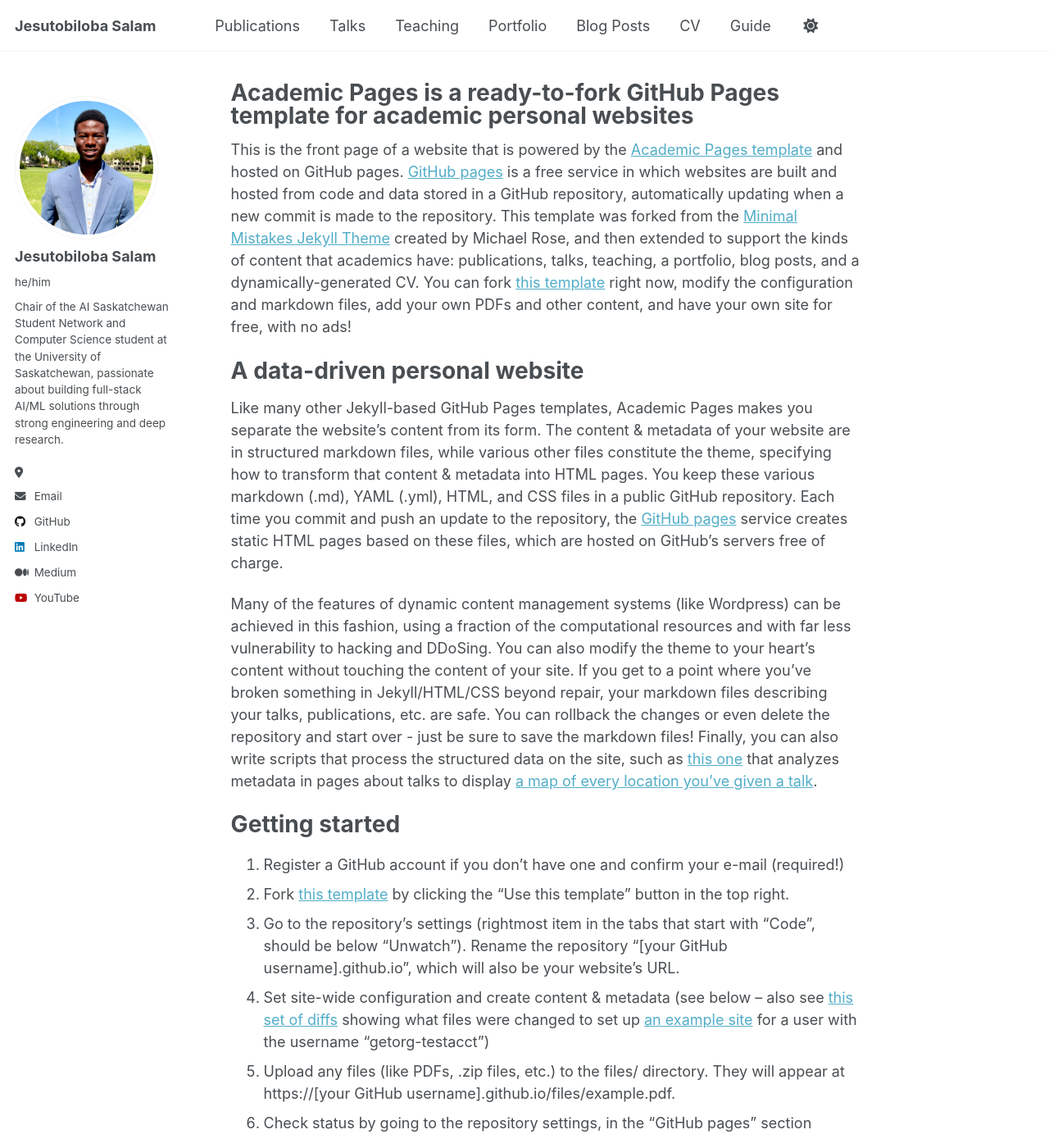
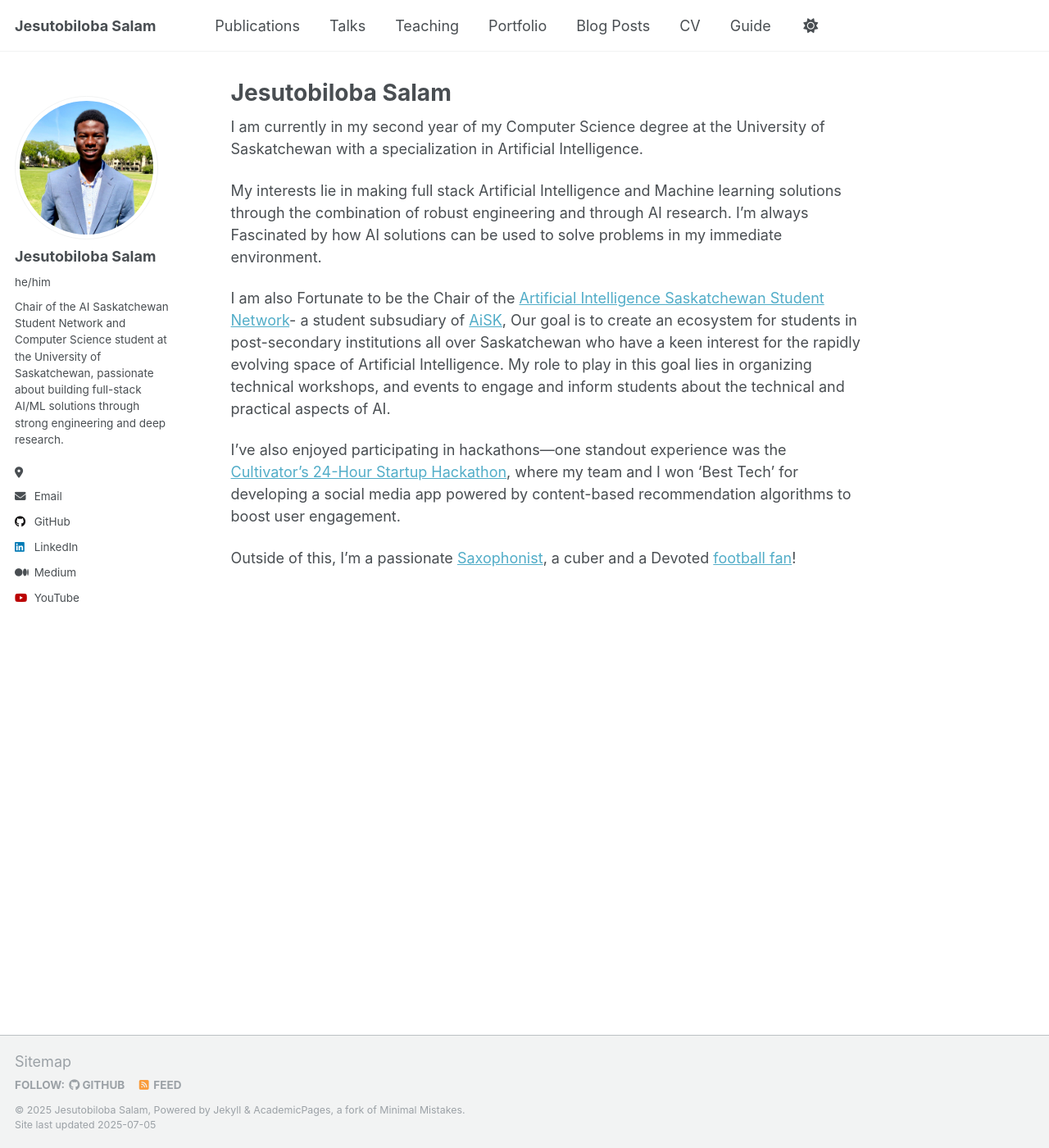
Before and after one commit to Jtsalam/Jtsalam.github.io, a Jekyll site: the page built from _pages/about.md, in a window 1280 px wide and 1400 px high. Shown: the whole window at 82% size. Built offline with Jekyll 4.4.1, drawn with Linux system fonts in a browser that asks for light colours; some of the changed text lies outside the part shown.

Commit message:
Update about.md
Added my Bio

```diff
--- a/_pages/about.md
+++ b/_pages/about.md
@@ -1,49 +1,19 @@
 ---
 permalink: /
-title: "Academic Pages is a ready-to-fork GitHub Pages template for academic personal websites"
+title: "Jesutobiloba Salam"
+excerpt: About me
 author_profile: true
 redirect_from:
   - /about/
   - /about.html
 ---
 
-This is the front page of a website that is powered by the [Academic Pages template](https://github.com/academicpages/academicpages.github.io) and hosted on GitHub pages. [GitHub pages](https://pages.github.com) is a free service in which websites are built and hosted from code and data stored in a GitHub repository, automatically updating when a new commit is made to the repository. This template was forked from the [Minimal Mistakes Jekyll Theme](https://mmistakes.github.io/minimal-mistakes/) created by Michael Rose, and then extended to support the kinds of content that academics have: publications, talks, teaching, a portfolio, blog posts, and a dynamically-generated CV. You can fork [this template](https://github.com/academicpages/academicpages.github.io) right now, modify the configuration and markdown files, add your own PDFs and other content, and have your own site for free, with no ads!
+I am currently in my second year of my Computer Science degree at the University of Saskatchewan with a specialization in Artificial Intelligence.
 
-A data-driven personal website
-======
-Like many other Jekyll-based GitHub Pages templates, Academic Pages makes you separate the website's content from its form. The content & metadata of your website are in structured markdown files, while various other files constitute the theme, specifying how to transform that content & metadata into HTML pages. You keep these various markdown (.md), YAML (.yml), HTML, and CSS files in a public GitHub repository. Each time you commit and push an update to the repository, the [GitHub pages](https://pages.github.com/) service creates static HTML pages based on these files, which are hosted on GitHub's servers free of charge.
+My interests lie in making full stack Artificial Intelligence and Machine learning solutions through the combination of robust engineering and through AI research. I'm always Fascinated by how AI solutions can be used to solve problems in my immediate environment.
 
-Many of the features of dynamic content management systems (like Wordpress) can be achieved in this fashion, using a fraction of the computational resources and with far less vulnerability to hacking and DDoSing. You can also modify the theme to your heart's content without touching the content of your site. If you get to a point where you've broken something in Jekyll/HTML/CSS beyond repair, your markdown files describing your talks, publications, etc. are safe. You can rollback the changes or even delete the repository and start over - just be sure to save the markdown files! Finally, you can also write scripts that process the structured data on the site, such as [this one](https://github.com/academicpages/academicpages.github.io/blob/master/talkmap.ipynb) that analyzes metadata in pages about talks to display [a map of every location you've given a talk](https://academicpages.github.io/talkmap.html).
+I am also Fortunate to be the Chair of the [Artificial Intelligence Saskatchewan Student Network](https://www.linkedin.com/feed/update/urn:li:activity:7296044913526247425/)- a student subsudiary of [AiSK](https://www.aisk.ca/), Our goal is to create an ecosystem for students in post-secondary institutions all over Saskatchewan who have a keen interest for the rapidly evolving space of Artificial Intelligence. My role to play in this goal lies in organizing technical workshops, and events to engage and inform students about the technical and practical aspects of AI.
 
-Getting started
-======
-1. Register a GitHub account if you don't have one and confirm your e-mail (required!)
-1. Fork [this template](https://github.com/academicpages/academicpages.github.io) by clicking the "Use this template" button in the top right.
-1. Go to the repository's settings (rightmost item in the tabs that start with "Code", should be below "Unwatch"). Rename the repository "[your GitHub username].github.io", which will also be your website's URL.
-1. Set site-wide configuration and create content & metadata (see below -- also see [this set of diffs](http://archive.is/3TPas) showing what files were changed to set up [an example site](https://getorg-testacct.github.io) for a user with the username "getorg-testacct")
-1. Upload any files (like PDFs, .zip files, etc.) to the files/ directory. They will appear at https://[your GitHub username].github.io/files/example.pdf.
-1. Check status by going to the repository settings, in the "GitHub pages" section
+I've also enjoyed participating in hackathons—one standout experience was the [Cultivator's 24-Hour Startup Hackathon](https://www.linkedin.com/feed/update/urn:li:activity:7294478916356911104/), where my team and I won 'Best Tech' for developing a social media app powered by content-based recommendation algorithms to boost user engagement.
 
-Site-wide configuration
-------
-The main configuration file for the site is in the base directory in [_config.yml](https://github.com/academicpages/academicpages.github.io/blob/master/_config.yml), which defines the content in the sidebars and other site-wide features. You will need to replace the default variables with ones about yourself and your site's github repository. The configuration file for the top menu is in [_data/navigation.yml](https://github.com/academicpages/academicpages.github.io/blob/master/_data/navigation.yml). For example, if you don't have a portfolio or blog posts, you can remove those items from that navigation.yml file to remove them from the header.
-
-Create content & metadata
-------
-For site content, there is one markdown file for each type of content, which are stored in directories like _publications, _talks, _posts, _teaching, or _pages. For example, each talk is a markdown file in the [_talks directory](https://github.com/academicpages/academicpages.github.io/tree/master/_talks). At the top of each markdown file is structured data in YAML about the talk, which the theme will parse to do lots of cool stuff. The same structured data about a talk is used to generate the list of talks on the [Talks page](https://academicpages.github.io/talks), each [individual page](https://academicpages.github.io/talks/2012-03-01-talk-1) for specific talks, the talks section for the [CV page](https://academicpages.github.io/cv), and the [map of places you've given a talk](https://academicpages.github.io/talkmap.html) (if you run this [python file](https://github.com/academicpages/academicpages.github.io/blob/master/talkmap.py) or [Jupyter notebook](https://github.com/academicpages/academicpages.github.io/blob/master/talkmap.ipynb), which creates the HTML for the map based on the contents of the _talks directory).
-
-**Markdown generator**
-
-The repository includes [a set of Jupyter notebooks](https://github.com/academicpages/academicpages.github.io/tree/master/markdown_generator
-) that converts a CSV containing structured data about talks or presentations into individual markdown files that will be properly formatted for the Academic Pages template. The sample CSVs in that directory are the ones I used to create my own personal website at stuartgeiger.com. My usual workflow is that I keep a spreadsheet of my publications and talks, then run the code in these notebooks to generate the markdown files, then commit and push them to the GitHub repository.
-
-How to edit your site's GitHub repository
-------
-Many people use a git client to create files on their local computer and then push them to GitHub's servers. If you are not familiar with git, you can directly edit these configuration and markdown files directly in the github.com interface. Navigate to a file (like [this one](https://github.com/academicpages/academicpages.github.io/blob/master/_talks/2012-03-01-talk-1.md) and click the pencil icon in the top right of the content preview (to the right of the "Raw | Blame | History" buttons). You can delete a file by clicking the trashcan icon to the right of the pencil icon. You can also create new files or upload files by navigating to a directory and clicking the "Create new file" or "Upload files" buttons.
-
-Example: editing a markdown file for a talk
-![Editing a markdown file for a talk](/images/editing-talk.png)
-
-For more info
-------
-More info about configuring Academic Pages can be found in [the guide](https://academicpages.github.io/markdown/), the [growing wiki](https://github.com/academicpages/academicpages.github.io/wiki), and you can always [ask a question on GitHub](https://github.com/academicpages/academicpages.github.io/discussions). The [guides for the Minimal Mistakes theme](https://mmistakes.github.io/minimal-mistakes/docs/configuration/) (which this theme was forked from) might also be helpful.
+Outside of this, I'm a passionate [Saxophonist](https://www.youtube.com/channel/UClTrHHpleJyHqA7N7Fnz1Dw?app=desktop), a cuber and a Devoted [football fan](https://www.manutd.com/en)!
```
